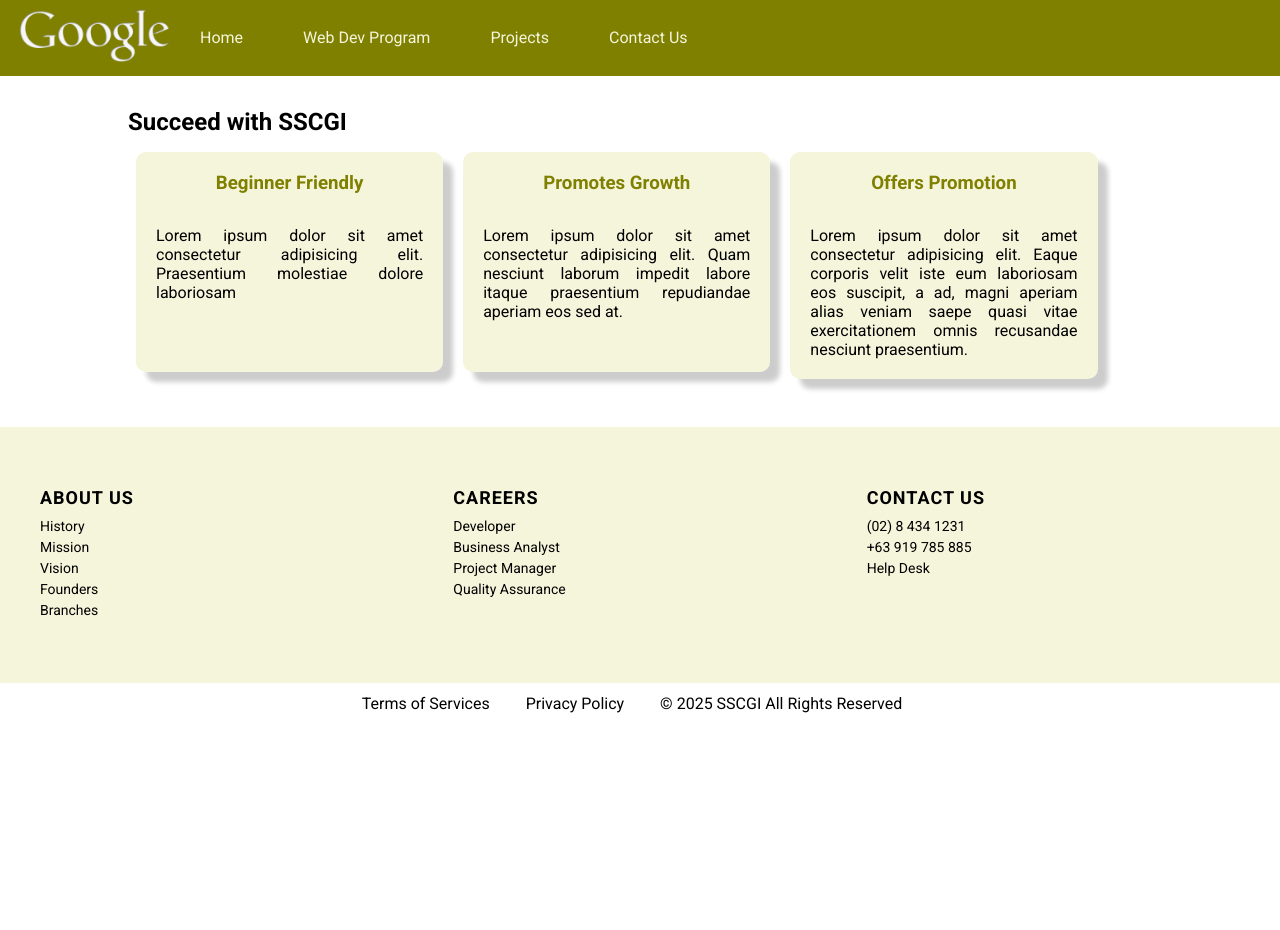
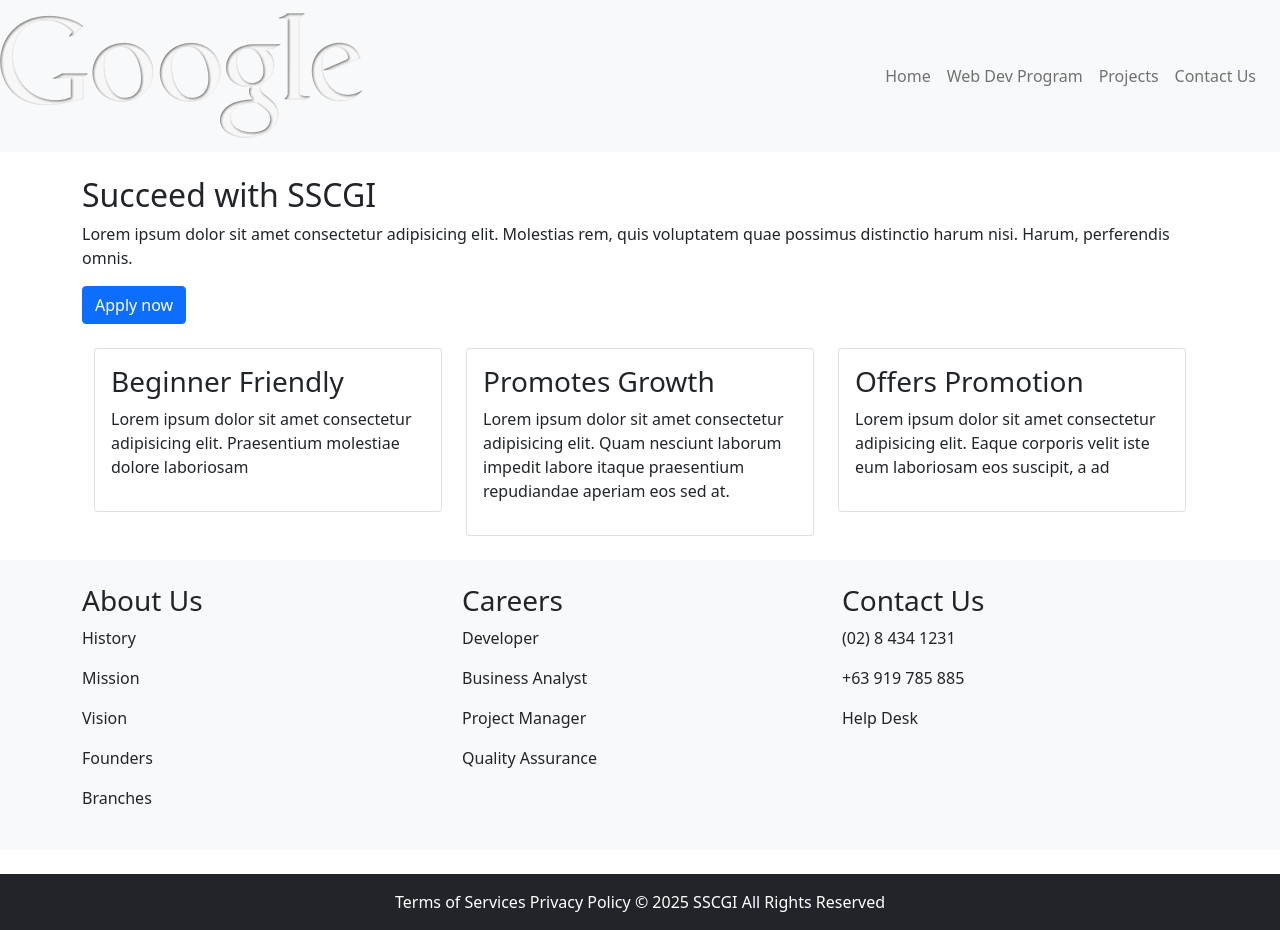
Before and after one commit to jcisidoro/sscgi_isidoro_d02, a plain HTML site: page index.html in a window 1280 px wide. Before the commit the page ends 800 px from the top, so only its background shows below. Drawn offline with nearby package versions, Linux system fonts and the light colour scheme.

Commit message:
Adding bootstrap design

```diff
--- a/index.html
+++ b/index.html
@@ -5,44 +5,75 @@
     <meta name="viewport" content="width=device-width, initial-scale=1.0">
     <title>Isidoro - Discussion 2</title>
 </head>
-<link rel="stylesheet" href="style.css">
+<!-- <link rel="stylesheet" href="style.css"> -->
 <link rel="preconnect" href="https://fonts.googleapis.com">
 <link rel="preconnect" href="https://fonts.gstatic.com" crossorigin>
 <link href="https://fonts.googleapis.com/css2?family=Roboto:ital,wght@0,100..900;1,100..900&display=swap" rel="stylesheet">
+<link href="https://cdn.jsdelivr.net/npm/bootstrap@5.0.2/dist/css/bootstrap.min.css" rel="stylesheet" integrity="sha384-EVSTQN3/azprG1Anm3QDgpJLIm9Nao0Yz1ztcQTwFspd3yD65VohhpuuCOmLASjC" crossorigin="anonymous">
 <body>
     <!--Navbar-->
-    <nav>
-        <ul class="navbar">
-            <li class="nav-logo">
+    <nav class="navbar navbar-expand-lg navbar-light bg-light">
+        <a class="navbar-brand" href="#">
             <img src="/images/googleLogo.png" alt="Google Logo">
+        </a>
+
+        <ul class="navbar-nav ms-auto p-3">
+            <li class="nav-item">
+                <a href="" class="nav-link">Home</a>
             </li>
-            <li class="nav"><a href="">Home</a></li>
-            <li class="nav"><a href="">Web Dev Program</a></li>
-            <li class="nav"><a href="">Projects</a></li>
-            <li class="nav"><a href="">Contact Us</a></li>
+            <li class="nav-item">
+                <a href="" class="nav-link">Web Dev Program</a>
+            </li>
+            <li class="nav-item">
+                <a href="" class="nav-link">Projects</a>
+            </li>
+            <li class="nav-item">
+                <a href="" class="nav-link">Contact Us</a>
+            </li>
         </ul>
     </nav>
 
     <!--Section-->
-    <section id="succeed-info">
+    <section id="succeed-info" class="container my-4">
         <h2 class="header">Succeed with SSCGI</h2>
-        <div class="card">
+        <p>Lorem ipsum dolor sit amet consectetur adipisicing elit. Molestias rem, quis voluptatem quae possimus distinctio harum nisi. Harum, perferendis omnis.</p>
+
+        <button class="btn btn-primary">Apply now</button>
+
+    <div class="container my-4">
+        <div class="row">
+
+            <div class="col-md-4">
+                <div class="card p-3">
                     <h3>Beginner Friendly</h3>
                     <p>Lorem ipsum dolor sit amet consectetur adipisicing elit. Praesentium molestiae dolore laboriosam</p>
                 </div>
-        <div class="card">
+            </div>
+
+            <div class="col-md-4">
+                <div class="card p-3">
                     <h3>Promotes Growth</h3>
                     <p>Lorem ipsum dolor sit amet consectetur adipisicing elit. Quam nesciunt laborum impedit labore itaque praesentium repudiandae aperiam eos sed at.</p>
                 </div>
-        <div class="card">
+            </div>
+
+            <div class="col-md-4">
+                <div class="card p-3">
                     <h3>Offers Promotion</h3>
-            <p>Lorem ipsum dolor sit amet consectetur adipisicing elit. Eaque corporis velit iste eum laboriosam eos suscipit, a ad, magni aperiam alias veniam saepe quasi vitae exercitationem omnis recusandae nesciunt praesentium.</p>
+                    <p>Lorem ipsum dolor sit amet consectetur adipisicing elit. Eaque corporis velit iste eum laboriosam eos suscipit, a ad</p>
                 </div>
+            </div>
+
+        </div>
+    </div>
+
     </section>
 
     <!--Pre-footer-->
-    <section id="pre-footer">
-        <div>
+    <section id="pre-footer" class="bg-light py-4 my-4">
+        <div class="container">
+            <div class="row">
+                <div class="col-md-4">
                     <h3>About Us</h3>
                     <p>History</p>
                     <p>Mission</p>
@@ -50,23 +81,26 @@
                     <p>Founders</p>
                     <p>Branches</p>
                 </div>
-        <div>
+                <div class="col-md-4">
                     <h3>Careers</h3>
                     <p>Developer</p>
                     <p>Business Analyst</p>
                     <p>Project Manager</p>
                     <p>Quality Assurance</p>
                 </div>
-        <div>
+                <div class="col-md-4">
                     <h3>Contact Us</h3>
                     <p>(02) 8 434 1231</p>
                     <p>+63 919 785 885</p>
                     <p>Help Desk</p>
                 </div>
+            </div>
+        </div>
+
     </section>
 
     <!--Footer-->
-    <footer>
+    <footer class="bg-dark text-white text-center py-3">
         <span>Terms of Services</span>
         <span></span>
         <span>Privacy Policy</span>
```
Lines whose indentation alone changed are shown as unchanged.
